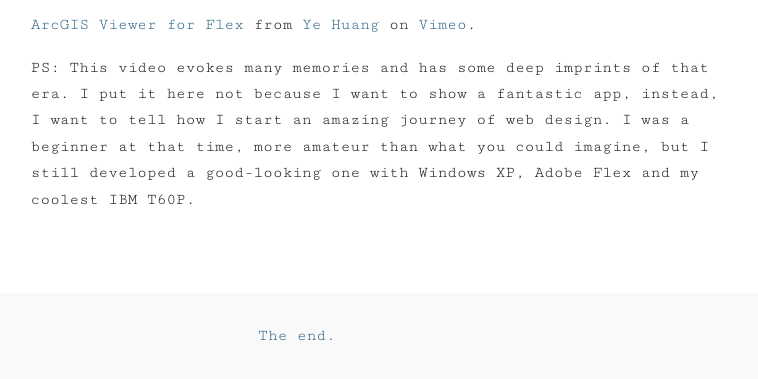
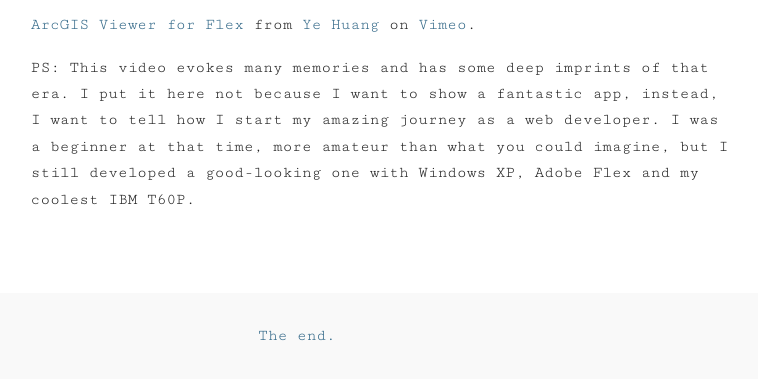
Before and after one commit to crabcanon/crabcanon.github.com, a Jekyll site: the page built from _posts/2012-06-27-graduation-project.md, in a window 1280 px wide, cut to the strip 634-1013 px from the top of the page. Shown: the whole strip, without its empty margins (343-1101 px from the left). Built offline with Jekyll 4.4.1, drawn with Linux system fonts in a browser that asks for light colours.

Commit message:
Update blog

```diff
--- a/_posts/2012-06-27-graduation-project.md
+++ b/_posts/2012-06-27-graduation-project.md
@@ -9,4 +9,4 @@ tags: [ArcGIS, Adobe Flex]
 <iframe src="https://player.vimeo.com/video/79573876" width="100%" height="375" frameborder="0" webkitallowfullscreen mozallowfullscreen allowfullscreen></iframe>
 <p><a href="https://vimeo.com/79573876">ArcGIS Viewer for Flex</a> from <a href="https://vimeo.com/user22741519">Ye Huang</a> on <a href="https://vimeo.com">Vimeo</a>.</p>
 
-PS: This video evokes many memories and has some deep imprints of that era. I put it here not because I want to show a fantastic app, instead, I want to tell how I start an amazing journey of web design. I was a beginner at that time, more amateur than what you could imagine, but I still developed a good-looking one with Windows XP, Adobe Flex and my coolest IBM T60P.
+PS: This video evokes many memories and has some deep imprints of that era. I put it here not because I want to show a fantastic app, instead, I want to tell how I start my amazing journey as a web developer. I was a beginner at that time, more amateur than what you could imagine, but I still developed a good-looking one with Windows XP, Adobe Flex and my coolest IBM T60P.
```
